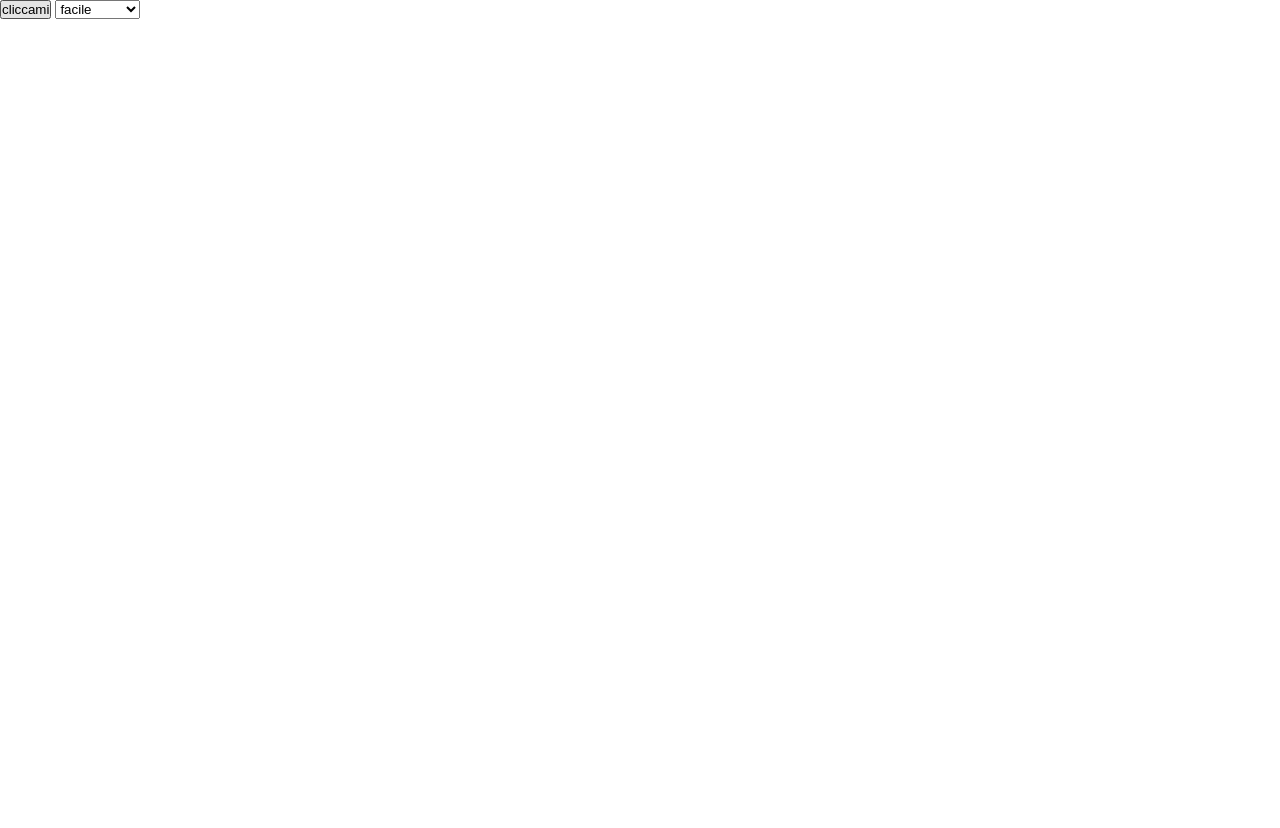
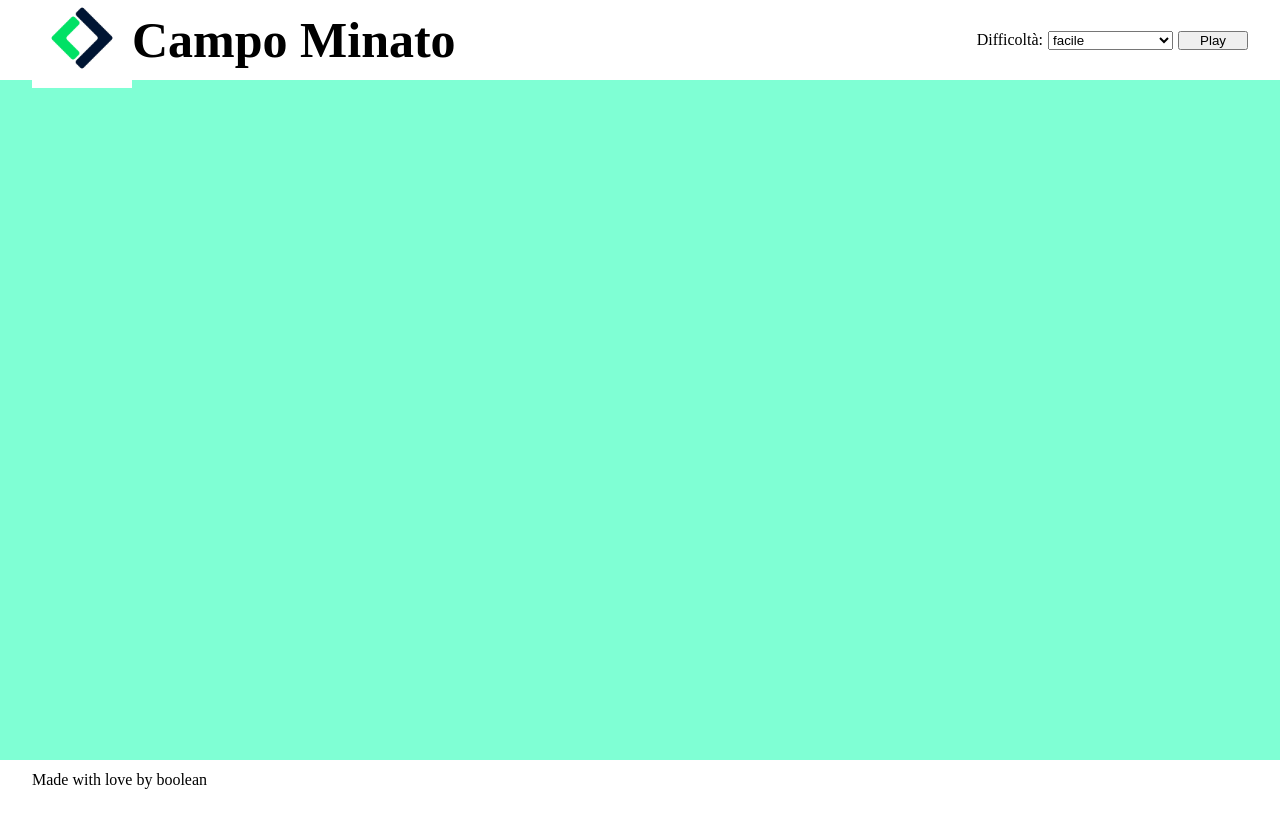
Before and after one commit to mattiabenelli/js-campominato-grid, a plain HTML site: page index.html in a window 1280 px wide. Drawn offline with Linux system fonts and the light colour scheme.

Commit message:
parte grafica fatta

```diff
--- a/css/style.css
+++ b/css/style.css
@@ -3,29 +3,81 @@
     margin: 0;
     box-sizing: border-box;
 }
+/* utilities */
+.row{
+    display: flex;
+    justify-content: space-between;
+    align-items: center;
+    height: 100%;
+}
+.flex{
+    display: flex;
+}
+.align-items{
+    align-items: center;
+}
+/* struttura */
+main{
+    background-color: #7FFFD4;
+    height: 85vh;
+}
+header, footer{
+    width: 95%;
+    margin: 0 auto;
+}
+header{
+    height: 10vh;
+}
+.header-container{
+    height: 100%;
+}
+footer{
+    height: 5vh;
+}
 .container{
     width: 800px;
-    margin: 20px auto;
+    padding: 20px 0;
     height: 800px;
+    margin: 0 auto;
 }
+
+/* stile */
+.col-sx-logo{
+    width: 100px;
+}
+.col-sx-logo img{
+    width: 100%;
+}
+.col-sx-title{
+    font-size: 50px;
+    font-weight: bold;
+}
+#btn{
+    padding: 0px 20px;
+}
+#difficulty{
+    margin: 0 5px;
+    padding: 0 40px 0 0;
+}
+
+/* griglia */
 .grid{
     width: 100%;
     height: 100%;
     display: flex;
     flex-wrap: wrap;
 }
-
 .square{
     height: calc(100% / 10);
     width: calc(100% / 10);
-    outline: 1px solid red;
+    outline: 1px solid black;
     cursor: pointer;
     display: flex;
     justify-content: center;
     align-items: center;
 }
 .clicked{
-    background-color: burlywood;
+    background-color: white;
 }
 .intermedio{
     width: calc(100% / 9);
--- a/index.html
+++ b/index.html
@@ -9,19 +9,36 @@
     </head>
     <body>
         <header>
-            <button id="btn">cliccami</button>
+            <div class="header-container">
+                <div class="row">
+                    <div class="col-sx flex">
+                        <div class="col-sx-logo">
+                            <img src="./original.png" alt="logo">
+                        </div>
+                        <div class="col-sx-title flex align-items">Campo Minato</div>
+                    </div>
+                    <div class="col-dx">
+                        <div class="row">
+                            <div>Difficoltà: </div>
                             <select name="difficulty" id="difficulty">
                                 <option value="facile">facile</option>
                                 <option value="intermedio">intermedio</option>
                                 <option value="difficile">difficile</option>
                             </select>
+                            <button id="btn">Play</button>
+                        </div>
+                    </div>
+                </div>
+            </div>
         </header>
+        <main class="flex align-items">
             <div class="container">
                 <div id="grid" class="grid">
                 </div>
             </div>
-        <footer>
-
+        </main>
+        <footer class="flex align-items">
+            <div>Made with love by boolean</div>
         </footer>
         <script type="text/javascript" src="./js/script.js"></script>
     </body>
```
Also changed, not shown: original.png (added). Lines whose indentation alone changed are shown as unchanged.
